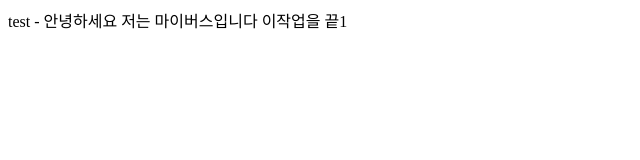
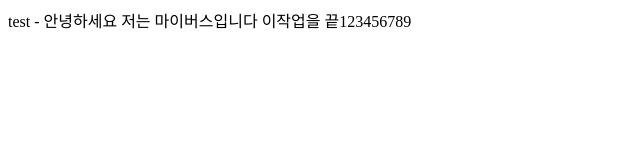
Before and after one commit to galyeonsu/2023gittest, a plain HTML site: page index.html in a window 1280 px wide. Shown: the full height of the page, 0-640 px from the left. Drawn offline with Linux system fonts and the light colour scheme.

Commit message:
123456789

```diff
--- a/index.html
+++ b/index.html
@@ -9,6 +9,6 @@
     test - 안녕하세요
     저는 마이버스입니다
 
-    이작업을 끝1
+    이작업을 끝123456789
 </body>
 </html>
```
